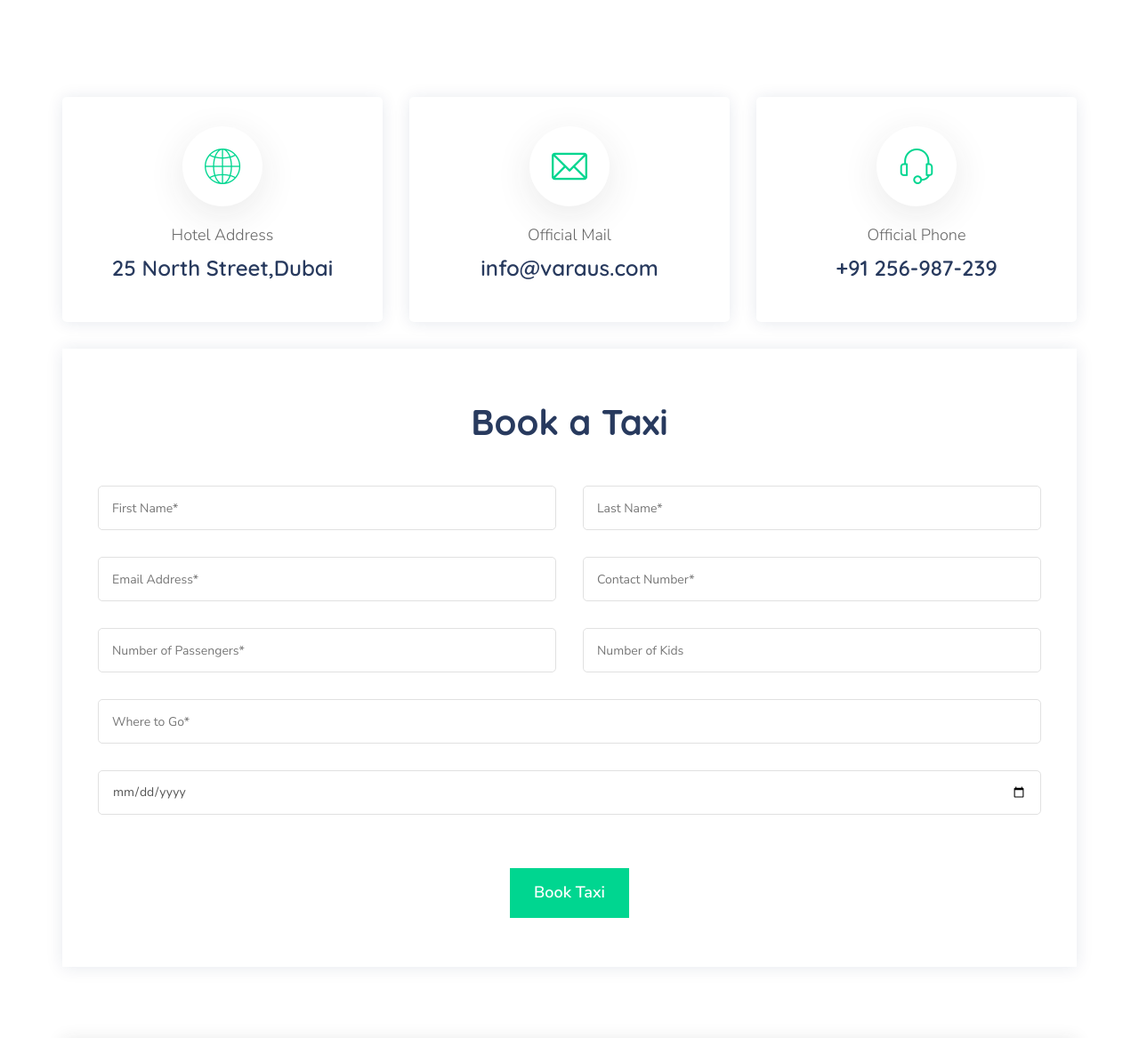
After one commit to thiran-naleendra/tourism_website, a PHP site: page /taxi.php in a window 1280 px wide. The commit adds this page. Shown: the part 502-1669 px from the top of the page at 89% size. Run offline with PHP 8.4, Linux system fonts and the light colour scheme.

Commit message:
add taxi form

```diff
--- a/nav.php
+++ b/nav.php
@@ -1,5 +1,5 @@
 <ul class="nav navbar-nav">
-    <li >
+    <li>
         <a href="index.php">Home</a>
     </li>
 
@@ -7,11 +7,11 @@
         <a href="destination.php">Destination</a>
     </li>
 
-    <li >
+    <li>
         <a href="service.php">Service</a>
     </li>
 
-    <li >
+    <li>
         <a href="blog-fullwidth.html">Blog </a>
 
     </li>
@@ -19,4 +19,7 @@
     <li>
         <a href="contact.html">Contact</a>
     </li>
+    <li>
+        <a href="taxi.php">Book a Taxi</a>
+    </li>
 </ul>
--- /dev/null
+++ b/taxi.php
@@ -0,0 +1,278 @@
+<!DOCTYPE html>
+<html lang="en">
+
+
+<!-- Mirrored from wpocean.com/html/tf/varaus/contact.html by HTTrack Website Copier/3.x [XR&CO'2014], Tue, 04 Mar 2025 03:13:51 GMT -->
+
+<head>
+    <!-- Meta Tags -->
+    <meta charset="utf-8">
+    <meta http-equiv="X-UA-Compatible" content="IE=edge">
+    <meta name="viewport" content="width=device-width, initial-scale=1">
+    <meta name="author" content="wpoceans">
+    <!-- Page Title -->
+    <title>Varaus - Hotel Booking HTML5 Template</title>
+    <!-- Icon fonts -->
+    <link href="assets/css/themify-icons.css" rel="stylesheet">
+    <link href="assets/css/flaticon.css" rel="stylesheet">
+    <!-- Bootstrap core CSS -->
+    <link href="assets/css/bootstrap.min.css" rel="stylesheet">
+    <!-- Plugins for this template -->
+    <link href="assets/css/animate.css" rel="stylesheet">
+    <link href="assets/css/owl.carousel.css" rel="stylesheet">
+    <link href="assets/css/owl.theme.css" rel="stylesheet">
+    <link href="assets/css/slick.css" rel="stylesheet">
+    <link href="assets/css/slick-theme.css" rel="stylesheet">
+    <link href="assets/css/odometer-theme-default.css" rel="stylesheet">
+    <link href="assets/css/owl.transitions.css" rel="stylesheet">
+    <link href="assets/css/jquery.fancybox.css" rel="stylesheet">
+    <link href="assets/css/magnific-popup.css" rel="stylesheet">
+    <link href="assets/css/nice-select.css" rel="stylesheet">
+    <link href="assets/css/bootstrap-datepicker.min.css" rel="stylesheet">
+    <!-- Custom styles for this template -->
+    <link href="assets/css/style.css" rel="stylesheet">
+    <!-- HTML5 shim and Respond.js for IE8 support of HTML5 elements and media queries -->
+    <!--[if lt IE 9]>
+    <script src="https://oss.maxcdn.com/html5shiv/3.7.3/html5shiv.min.js"></script>
+    <script src="https://oss.maxcdn.com/respond/1.4.2/respond.min.js"></script>
+    <![endif]-->
+</head>
+
+<body id="home">
+    <!-- start page-wrapper -->
+    <div class="page-wrapper">
+        <!-- start preloader -->
+        <div class="preloader">
+            <div class="spinner">
+                <div class="bounce1"></div>
+                <div class="bounce2"></div>
+                <div class="bounce3"></div>
+            </div>
+        </div>
+        <!-- end preloader -->
+        <!-- Start header -->
+        <header id="header" class="site-header header-style-2">
+            <nav class="navigation navbar navbar-default">
+                <div class="container-fluid">
+                    <div class="navbar-header">
+                        <button type="button" class="open-btn">
+                            <span class="sr-only">Toggle navigation</span>
+                            <span class="icon-bar"></span>
+                            <span class="icon-bar"></span>
+                            <span class="icon-bar"></span>
+                        </button>
+                        <a class="navbar-brand" href="index.html"><img src="assets/images/logo.png" alt=""></a>
+                    </div>
+                    <div id="navbar" class="navbar-collapse collapse navigation-holder">
+                        <button class="close-navbar"><i class="ti-close"></i></button>
+                        <?php include 'nav.php' ?>
+                    </div><!-- end of nav-collapse -->
+
+                </div><!-- end of container -->
+            </nav>
+        </header>
+        <!-- end of header -->
+        <!-- start page-title -->
+        <section class="page-title">
+            <div class="container">
+                <div class="row">
+                    <div class="col col-xs-12">
+                        <h2>Contact Us</h2>
+                        <ol class="breadcrumb">
+                            <li><a href="index.html">Home</a></li>
+                            <li>Contact</li>
+                        </ol>
+                    </div>
+                </div> <!-- end row -->
+            </div> <!-- end container -->
+        </section>
+        <!-- end page-title -->
+        <!-- contact-area start -->
+        <div id="Contact" class="contact-area section-padding">
+            <div class="container">
+                <div class="wpo-contact-info">
+                    <div class="row">
+                        <div class="col-lg-4 col-md-6 col-sm-6 col-12">
+                            <div class="info-item">
+                                <div class="info-wrap">
+                                    <div class="info-icon">
+                                        <i class="fi flaticon-internet"></i>
+                                    </div>
+                                    <div class="info-text">
+                                        <span>Hotel Address</span>
+                                    </div>
+                                </div>
+                                <h2>25 North Street,Dubai</h2>
+                            </div>
+                        </div>
+                        <div class="col-lg-4 col-md-6 col-sm-6 col-12">
+                            <div class="info-item">
+                                <div class="info-wrap">
+                                    <div class="info-icon">
+                                        <i class="fi flaticon-email"></i>
+                                    </div>
+                                    <div class="info-text">
+                                        <span>Official Mail</span>
+                                    </div>
+                                </div>
+                                <h2>info@varaus.com</h2>
+                            </div>
+                        </div>
+                        <div class="col-lg-4 col-md-6 col-sm-6 col-12">
+                            <div class="info-item">
+                                <div class="info-wrap">
+                                    <div class="info-icon">
+                                        <i class="fi flaticon-null-1"></i>
+                                    </div>
+                                    <div class="info-text">
+                                        <span>Official Phone</span>
+                                    </div>
+                                </div>
+                                <h2>+91 256-987-239</h2>
+                            </div>
+                        </div>
+                    </div>
+                </div>
+
+                <div class="contact-content">
+                    <h2>Book a Taxi</h2>
+                    <div class="contact-form">
+                        <form method="post" class="contact-validation-active" id="contact-form">
+                            <!-- Name -->
+                            <div class="half-col">
+                                <input type="text" name="fname" id="fname" class="form-control" placeholder="First Name*" required>
+                            </div>
+                            <div class="half-col">
+                                <input type="text" name="lname" id="lname" class="form-control" placeholder="Last Name*" required>
+                            </div>
+
+                            <!-- Email -->
+                            <div class="half-col">
+                                <input type="email" name="email" id="email" class="form-control" placeholder="Email Address*" required>
+                            </div>
+
+                            <!-- Contact Number -->
+                            <div class="half-col">
+                                <input type="text" name="contactno" id="contactno" class="form-control" placeholder="Contact Number*" required>
+                            </div>
+
+                            <!-- Number of Passengers -->
+                            <div class="half-col">
+                                <input type="number" name="no_of_passengers" id="no_of_passengers" class="form-control" placeholder="Number of Passengers*" required>
+                            </div>
+
+                            <!-- Number of Kids -->
+                            <div class="half-col">
+                                <input type="number" name="no_of_kids" id="no_of_kids" class="form-control" placeholder="Number of Kids" required>
+                            </div>
+
+                            <!-- Where to Go (Destination) -->
+                            <div>
+                                <input type="text" name="destination" id="destination" class="form-control" placeholder="Where to Go*" required>
+                            </div>
+
+                            <!-- Date -->
+                            <div>
+                                <input type="date" name="date" id="date" class="form-control" placeholder="Pick-up Date*" required>
+                            </div>
+
+                            <!-- Submit Button -->
+                            <div class="submit-btn-wrapper">
+                                <button type="submit" class="theme-btn-s2">Book Taxi</button>
+                                <div id="loader">
+                                    <i class="fa fa-refresh fa-spin fa-3x fa-fw"></i>
+                                </div>
+                            </div>
+
+                            <!-- Success/Error Handling -->
+                            <div class="clearfix error-handling-messages">
+                                <div id="success">Your taxi booking has been received. We will contact you shortly.</div>
+                                <div id="error">An error occurred while submitting your request. Please try again later.</div>
+                            </div>
+                        </form>
+                    </div>
+                </div>
+
+
+
+                <?php
+                if ($_SERVER["REQUEST_METHOD"] == "POST") {
+                    // Get form data
+                    $first_name = $_POST['fname'];
+                    $last_name = $_POST['lname'];
+                    $email = $_POST['email'];
+                    $contact_no = $_POST['contactno'];
+                    $no_of_passengers = $_POST['no_of_passengers'];
+                    $no_of_kids = $_POST['no_of_kids'];
+                    $destination = $_POST['destination'];
+                    $date = $_POST['date'];
+
+                    // Set recipient email address
+                    $to = "your-email@example.com"; // Replace with your email address
+                    $subject = "New Taxi Booking Request";
+
+                    // Prepare the email body
+                    $message = "
+                                 <html>
+                                    <head>
+                                        <title>Taxi Booking Request</title>
+                                    </head>
+                                    <body>
+                                        <h2>Taxi Booking Details</h2>
+                                        <p><strong>First Name:</strong> $first_name</p>
+                                        <p><strong>Last Name:</strong> $last_name</p>
+                                        <p><strong>Email:</strong> $email</p>
+                                        <p><strong>Contact Number:</strong> $contact_no</p>
+                                        <p><strong>Number of Passengers:</strong> $no_of_passengers</p>
+                                        <p><strong>Number of Kids:</strong> $no_of_kids</p>
+                                        <p><strong>Destination:</strong> $destination</p>
+                                        <p><strong>Date:</strong> $date</p>
+                                    </body>
+                                </html>
+                                    ";
+
+                    // Set headers
+                    $headers = "MIME-Version: 1.0" . "\r\n";
+                    $headers .= "Content-Type: text/html; charset=UTF-8" . "\r\n";
+                    $headers .= "From: $email" . "\r\n";
+
+                    // Send email
+                    if (mail($to, $subject, $message, $headers)) {
+                        echo "success";
+                    } else {
+                        echo "error";
+                    }
+                }
+                ?>
+
+
+
+
+
+                <div class="contact-map">
+                    <iframe src="https://www.google.com/maps/embed?pb=!1m18!1m12!1m3!1d193595.9147703055!2d-74.11976314309273!3d40.69740344223377!2m3!1f0!2f0!3f0!3m2!1i1024!2i768!4f13.1!3m3!1m2!1s0x89c24fa5d33f083b%3A0xc80b8f06e177fe62!2sNew+York%2C+NY%2C+USA!5e0!3m2!1sen!2sbd!4v1547528325671" allowfullscreen></iframe>
+                </div>
+            </div>
+        </div>
+    </div>
+    <!-- contact-area end -->
+    <!-- start wpo-site-footer -->
+    <?php include 'footer.php' ?>
+    <!-- end wpo-site-footer -->
+    </div>
+    <!-- All JavaScript files
+    ================================================== -->
+    <script src="assets/js/jquery.min.js"></script>
+    <script src="assets/js/bootstrap.min.js"></script>
+    <script src="assets/js/owl.carousel.min.js"></script>
+    <!-- Plugins for this template -->
+    <script src="assets/js/jquery-plugin-collection.js"></script>
+    <script src="assets/js/bootstrap-datepicker.min.js"></script>
+    <!-- Custom script for this template -->
+    <script src="assets/js/script.js"></script>
+</body>
+
+
+<!-- Mirrored from wpocean.com/html/tf/varaus/contact.html by HTTrack Website Copier/3.x [XR&CO'2014], Tue, 04 Mar 2025 03:13:51 GMT -->
+
+</html>
```
